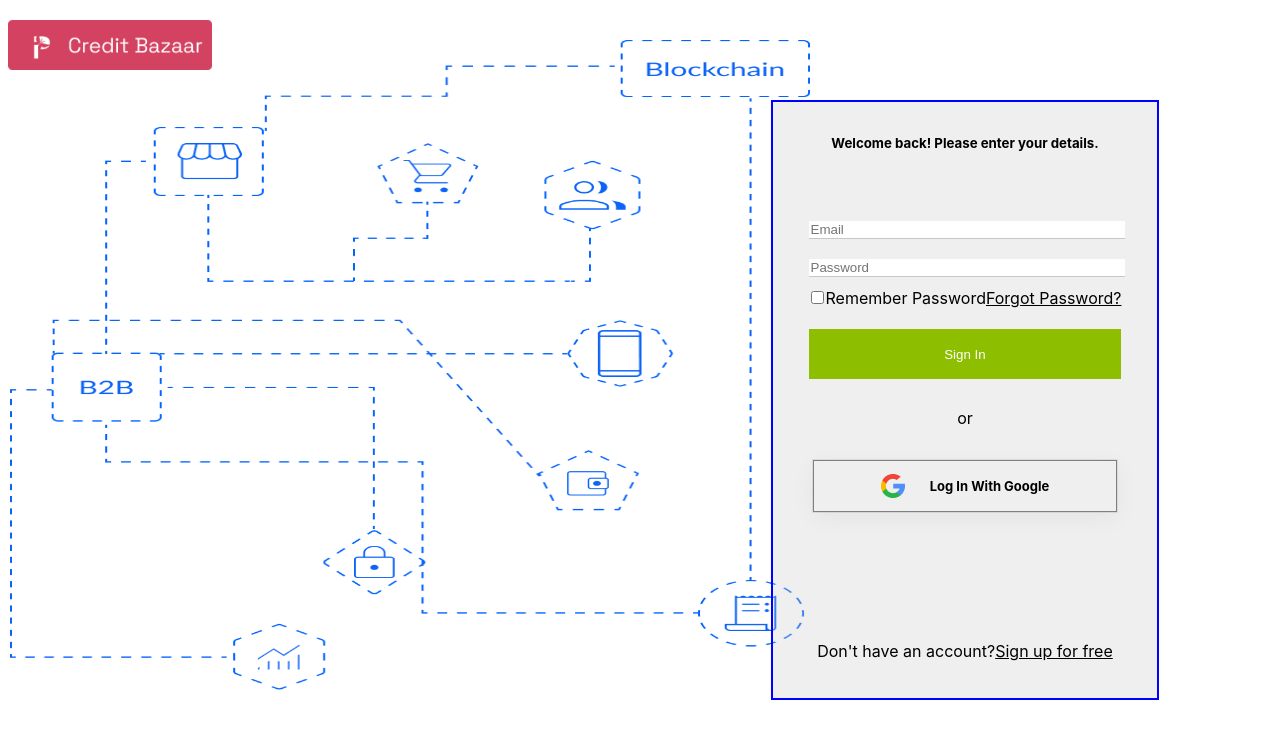
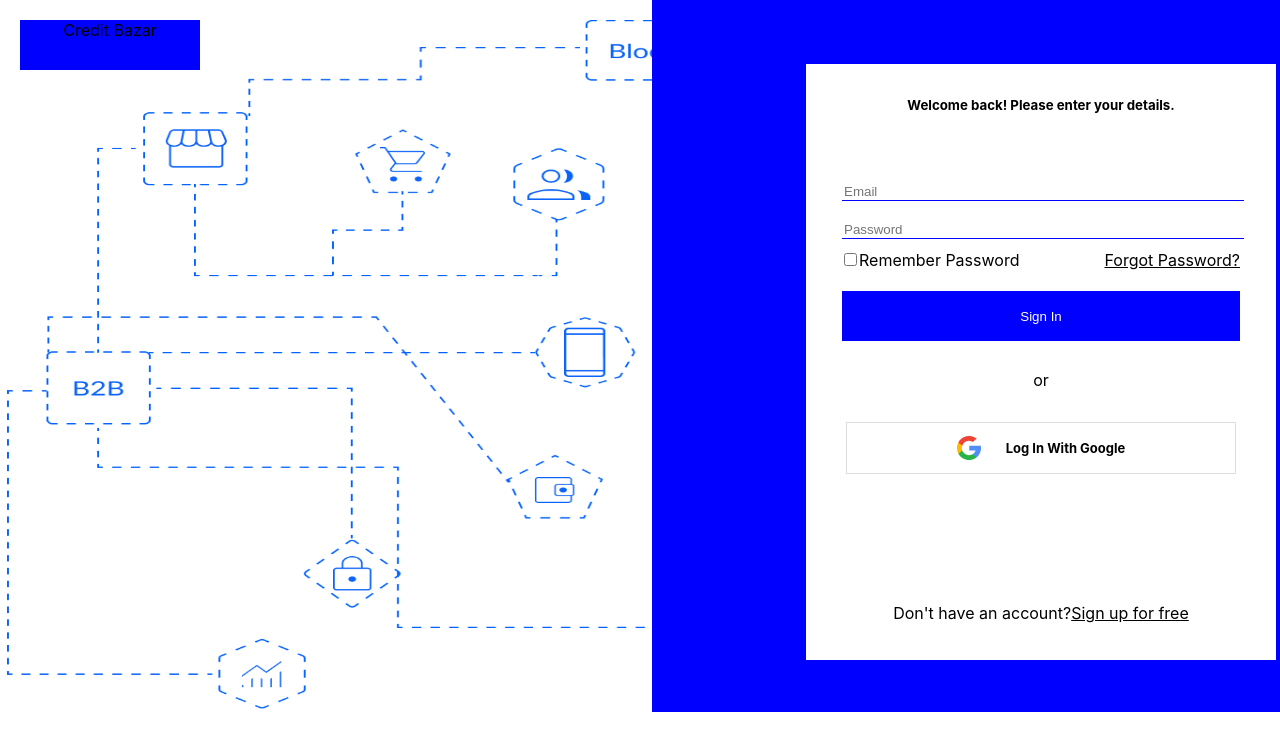
Before and after one commit to Ankur-cell-coder/Credit_comapny, a React (Create React App) app: page / in a window 1280 px wide. Shown: the top 750 px of the page. Built offline with nearby package versions, Linux system fonts and the light colour scheme.

Commit message:
login page completed

```diff
--- a/src/App.js
+++ b/src/App.js
@@ -20,7 +20,7 @@
 };
 
 function App() {
-  var colorvar = "black";
+  var colorvar = "blue";
   let loggedIn = false;
 
   const [option, setOption] = useState("seller");
@@ -108,7 +108,7 @@
           <Nav>
             <div
               style={{
-                background: colorvar,
+                background: 'blue',
                 width: "180px",
                 height: "50px",
                 display: "flex",
@@ -117,7 +117,8 @@
                 marginLeft: "20px",
               }}
             >
-              <img src={creditlogo}></img>
+              Credit Bazar
+
             </div>
           </Nav>
         )}
--- a/src/Components/signin/SignInForm.css
+++ b/src/Components/signin/SignInForm.css
@@ -1,9 +1,9 @@
 .box{
     /* border: 2px solid tomato;  */
-    /* margin-top: 10px; */
+     /* margin-top: 10px;  */
     height: 580px;
     padding: 8px;
-    background-color: rgba(198,198,198,0.28);
+    background-color:#ffffff;
 }
 
 .Form{
@@ -20,7 +20,7 @@
 
 .formControl{
     border: none;
-    border-bottom: 1px solid #C7C7C7;
+    border-bottom: 1px solid blue;
     width: 100%;
     margin-top: 20px;
 
@@ -34,7 +34,7 @@
 .btn{
     width: 100%;
     height: 50px;
-    background-color: #ec9006;
+    background-color: blue;
     color: white;
     cursor:pointer;
 }
@@ -69,13 +69,13 @@
 }
 
 .google{
-    border: 1px solid gray;
+    border: 1px solid gainsboro;
     height: 50px;
     display: flex;
     justify-content: center;
     align-items: center;
     width: 100%;
-    box-shadow: rgba(0, 0, 0, 0.05) 0px 6px 24px 0px, rgba(0, 0, 0, 0.08) 0px 0px 0px 1px;
+    box-shadow: rgba(0, 0, 0, 0) 0px 6px 24px 0px, rgba(0, 0, 0, 0) 0px 0px 0px 1px;
 }
 
 .maincontainer{
@@ -84,7 +84,8 @@
 .imgcontainer{
     width:50%;
     height:400px;
-    margin-left: 10px;
+    margin-left: 7px;
+    margin-right:5px;
 
 }
 .form-wrapper{
--- a/src/Components/signin/SigninForm.js
+++ b/src/Components/signin/SigninForm.js
@@ -17,10 +17,11 @@
   return (
     <div className="maincontainer">
       <div className="imgcontainer">
-       <img src={limg} style={{width:'800px',height:'650px',marginTop:'-60px'}}></img>
+       <img src={limg} style={{width:'758px',height:'689px',marginTop:'-80px'}}></img>
       </div>
-      <div className="form-wrapper">
 
+      <div style={{border:'2px solid blue',width:'800px',height:'708.4px',marginTop:'-100px',background:'blue'}}>
+      <div className="form-wrapper" style={{border:'2px solid blue',marginTop:'60px',marginLeft:'150px',background:'#ffffff'}}>
         <Formik {...props} validationSchema={validationSchema}>
           <div className="box">
             <div className="title">
@@ -67,7 +68,7 @@
               <br />
               <Button
                 className="btn"
-                style={{ backgroundColor: "#8EBE00", border: "none" }}
+                style={{ backgroundColor: "blue", border: "none" }}
                 variant="danger"
                 size="lg"
                 block="block"
@@ -100,6 +101,7 @@
             </div>
           </div>
         </Formik>
+        </div>
       </div>
     </div>
   );
```
